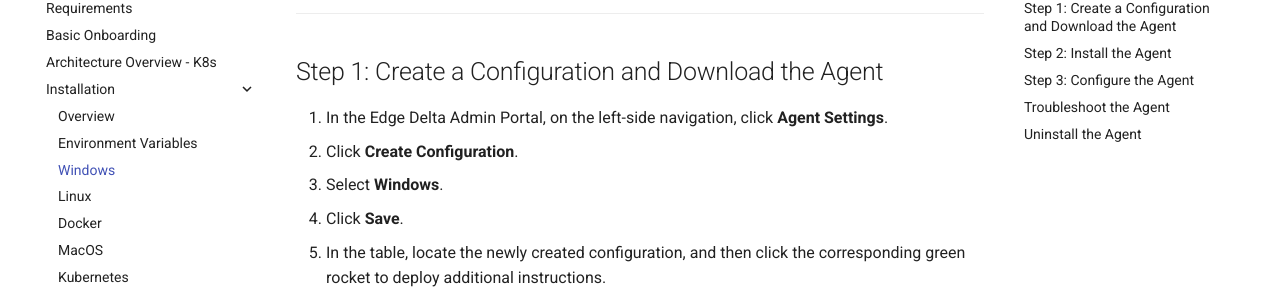
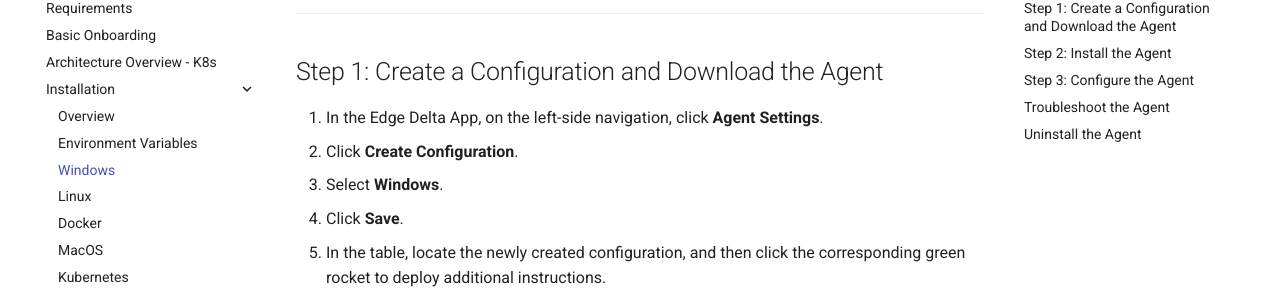
Before and after one commit to edgedelta/docs, an MkDocs documentation site: the page built from docs/installation/windows.md, in a window 1280 px wide and 900 px high, scrolled down 317 px. Shown: the part 152-448 px from the top of the window. Built offline with MkDocs 1.6.1 and Material for MkDocs 9.7.7, drawn with Linux system fonts in a browser that asks for light colours.

Commit message:
Update windows.md

```diff
--- a/docs/installation/windows.md
+++ b/docs/installation/windows.md
@@ -20,7 +20,7 @@ Edge Delta uses 64-bit or 32-bit MSI installation process.
 
 ## Step 1: Create a Configuration and Download the Agent
 
-1. In the Edge Delta Admin Portal, on the left-side navigation, click **Agent Settings**.
+1. In the Edge Delta App, on the left-side navigation, click **Agent Settings**.
 2. Click **Create Configuration**.
 3. Select **Windows**.
 4. Click **Save**.
@@ -63,7 +63,7 @@ start /wait msiexec /qn /i edgedelta-version_64bit.msi APIKEY="<YOUR_API_KEY>"
 
 > To automate:
 
-> 1. In the Edge Delta Admin Portal, on the left-side navigation, click **Agent Settings**.
+> 1. In the Edge Delta App, on the left-side navigation, click **Agent Settings**.
 
 > 2. In the list of configurations, locate the **Windows** tag, and then click the corresponding deploy icon (green rocket).
 
```
